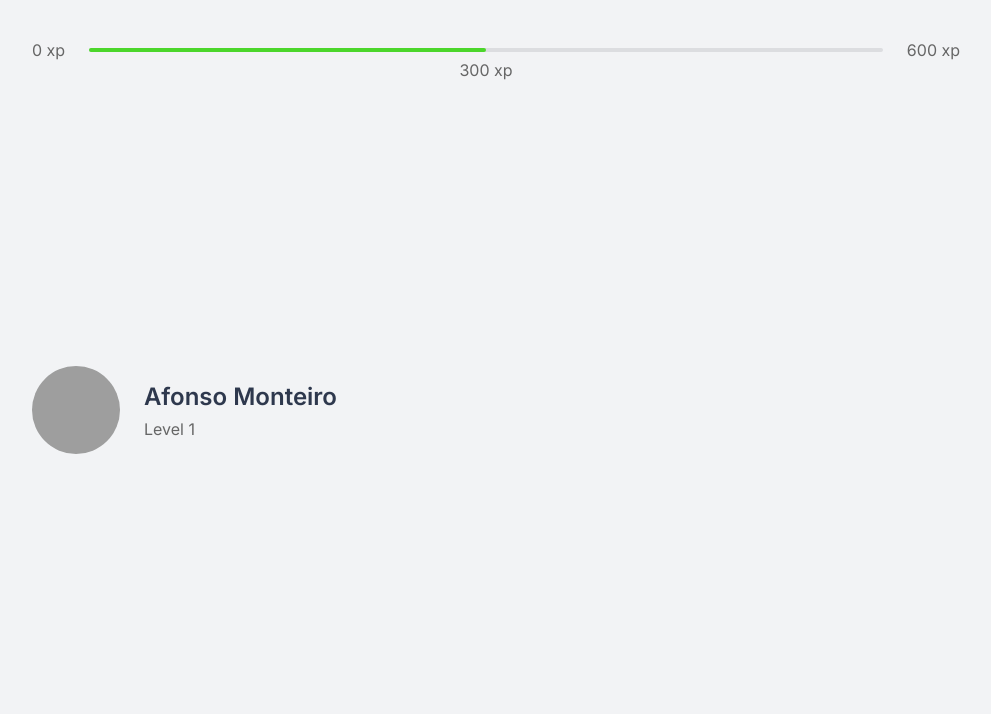
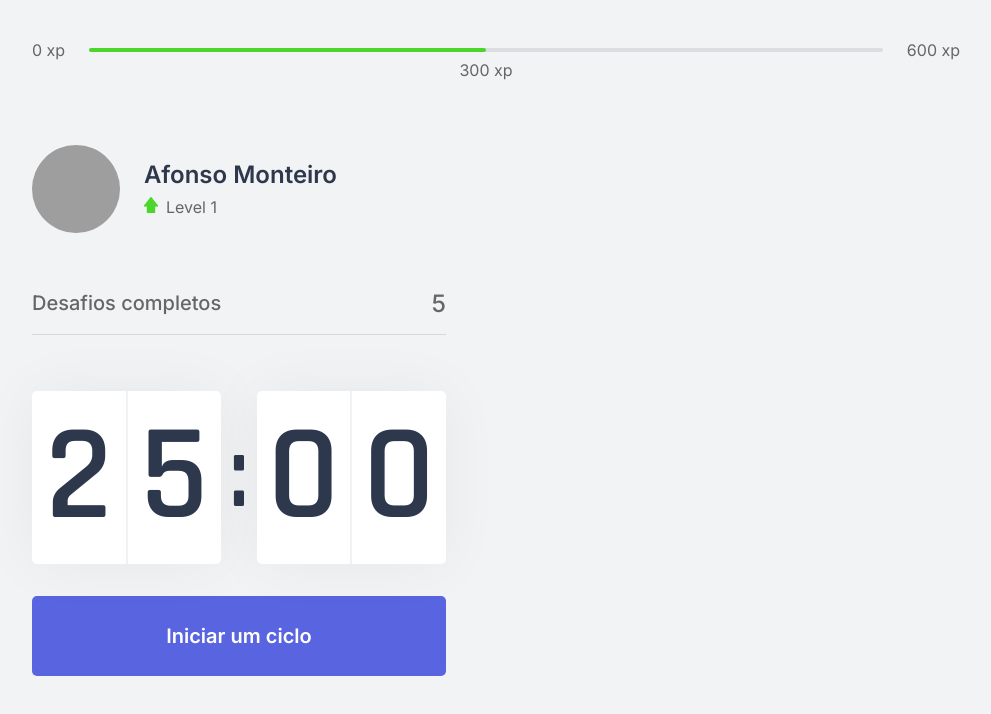
Before and after one commit to AffonsoMonteiro/moveit-next, a Next.js app: page / in a window 1280 px wide. Shown: the top 714 px of the page, without its empty margins (144-1135 px from the left). Built offline with nearby package versions, Linux system fonts and the light colour scheme; grey boxes are pictures that could not be loaded.

Commit message:
create countdown

```diff
--- /dev/null
+++ b/src/components/CompleteChallenges.tsx
@@ -0,0 +1,10 @@
+import styles from '../styles/components/CompleteChallenges.module.css'
+
+export function CompleteChallenges() {
+    return (
+        <div className={styles.completedChallengesContainer}>
+            <span>Desafios completos</span>
+            <span>5</span>
+        </div>
+    )
+}
--- /dev/null
+++ b/src/components/Countdown.tsx
@@ -0,0 +1,50 @@
+import {useState, useEffect} from 'react'
+import styles from '../styles/components/Countdown.module.css'
+
+export function Countdown() {
+
+    const [time, setTime] = useState(25 * 60)
+    const [active, setActive] = useState(false)
+
+    const minutes = Math.floor(time / 60)
+    const seconds = time % 60
+
+    const [minuteLeft, minuteRight] = String(minutes).padStart(2, '0').split('')
+    const [secondLeft, secondRight] = String(seconds).padStart(2, '0').split('')
+
+    function startCountdown() {
+        setActive(true)
+    }
+
+    useEffect(() => {
+        if(active && time > 0) {
+            setTimeout(() => {
+                setTime(time - 1)
+            }, 1000)
+        }
+    }, [active, time])
+
+    return(
+        <div>
+            <div className={styles.countdownContainer}>
+                <div>
+                    <span>{minuteLeft}</span>
+                    <span>{minuteRight}</span>
+                </div>
+                <span>:</span>
+                <div>
+                    <span>{secondLeft}</span>
+                    <span>{secondRight}</span>
+                </div>
+            </div>
+
+            <button
+                onClick={startCountdown}
+                type="button"
+                className={styles.countdownButton}
+            >
+                Iniciar um ciclo
+            </button>
+        </div>
+    )
+}
--- a/src/components/Profile.tsx
+++ b/src/components/Profile.tsx
@@ -8,6 +8,7 @@
             <div>
                 <strong>Afonso Monteiro</strong>
                 <p>
+                    <img src="icons/level.svg" alt="Level" />
                     Level 1
                 </p>
             </div>
--- a/src/pages/_document.tsx
+++ b/src/pages/_document.tsx
@@ -5,6 +5,8 @@
         return(
             <Html>
                 <Head>
+                    <link rel="shortcut icon" href="favicon.png" type="image/png"/>
+
                     <link rel="preconnect" href="https://fonts.gstatic.com"/>
                     <link href="https://fonts.googleapis.com/css2?family=Inter:wght@400;500;600&family=Rajdhani:wght@600&display=swap" rel="stylesheet"/>
                 </Head>
--- a/src/pages/index.tsx
+++ b/src/pages/index.tsx
@@ -1,17 +1,27 @@
-
 import { ExperienceBar } from "../components/ExperienceBar";
 import { Profile } from "../components/Profile";
+import { CompleteChallenges } from "../components/CompleteChallenges";
+import { Countdown } from "../components/Countdown";
+
+import Head from 'next/head'
 
 import styles from "../styles/pages/Home.module.css";
+
 
 export default function Home() {
   return (
       <div className={styles.container}>
+        <Head>
+          <title>Início | move.it</title>
+        </Head>
+
         <ExperienceBar/>
 
         <section>
           <div >
               <Profile />
+              <CompleteChallenges />
+              <Countdown />
           </div>
           <div>
 
--- /dev/null
+++ b/src/styles/components/CompleteChallenges.module.css
@@ -0,0 +1,19 @@
+.completedChallengesContainer {
+    display: flex;
+    align-items: center;
+    justify-content: space-between;
+
+    margin: 3.5rem 0;
+    padding-bottom: 1rem;
+    border-bottom: 1px solid #D7D8DA;
+
+    font-weight: 500;
+}
+
+.completedChallengesContainer span:first-child {
+    font-size: 1.25rem;
+}
+
+.completedChallengesContainer span:last-child {
+    font-size: 1.5rem;
+}
--- /dev/null
+++ b/src/styles/components/Countdown.module.css
@@ -0,0 +1,64 @@
+
+.countdownContainer {
+    display: flex;
+    align-items: center;
+    font-family: Rajdhani;
+    font-weight: 600;
+    color: var(--title);
+}
+
+.countdownContainer > div {
+    flex: 1;
+
+    display: flex;
+    align-items: center;
+    justify-content: space-evenly;
+
+    background: var(--white);
+    box-shadow: 0 0 60px rgba(0, 0, 0, 0.05);
+    border-radius: 5px;
+    font-size: 8.5rem;
+    text-align: center;
+}
+
+.countdownContainer > div span {
+    flex: 1;
+}
+
+.countdownContainer > div span:first-child {
+    border-right: 1px solid #F0F1F3;
+}
+
+.countdownContainer > div span:last-child {
+    border-left: 1px solid #F0F1F3;
+}
+
+.countdownContainer > span {
+    font-size: 6.25rem;
+    margin: 0 0.5rem;
+}
+
+.countdownButton {
+    width: 100%;
+    height: 5rem;
+
+    margin-top:  2rem;
+
+    display: flex;
+    align-items: center;
+    justify-content: center;
+
+    border: 0;
+    border-radius: 5px;
+    background-color: var(--blue);
+    color: var(--white);
+
+    font-size: 1.25rem;
+    font-weight: 600;
+
+    transition: background-color 0.4s;
+}
+
+.countdownButton:hover {
+    background-color: var(--blue-dark)
+}
--- a/src/styles/components/Profile.module.css
+++ b/src/styles/components/Profile.module.css
@@ -23,3 +23,7 @@
     font-size: 1rem;
     margin-top: 0.5rem;
 }
+
+.profileContainer div p img {
+    margin-right:  0.5rem;
+}
--- a/src/styles/global.css
+++ b/src/styles/global.css
@@ -42,6 +42,7 @@
 
 button {
     cursor: pointer;
+    outline: none;
 }
 
 a {
```
